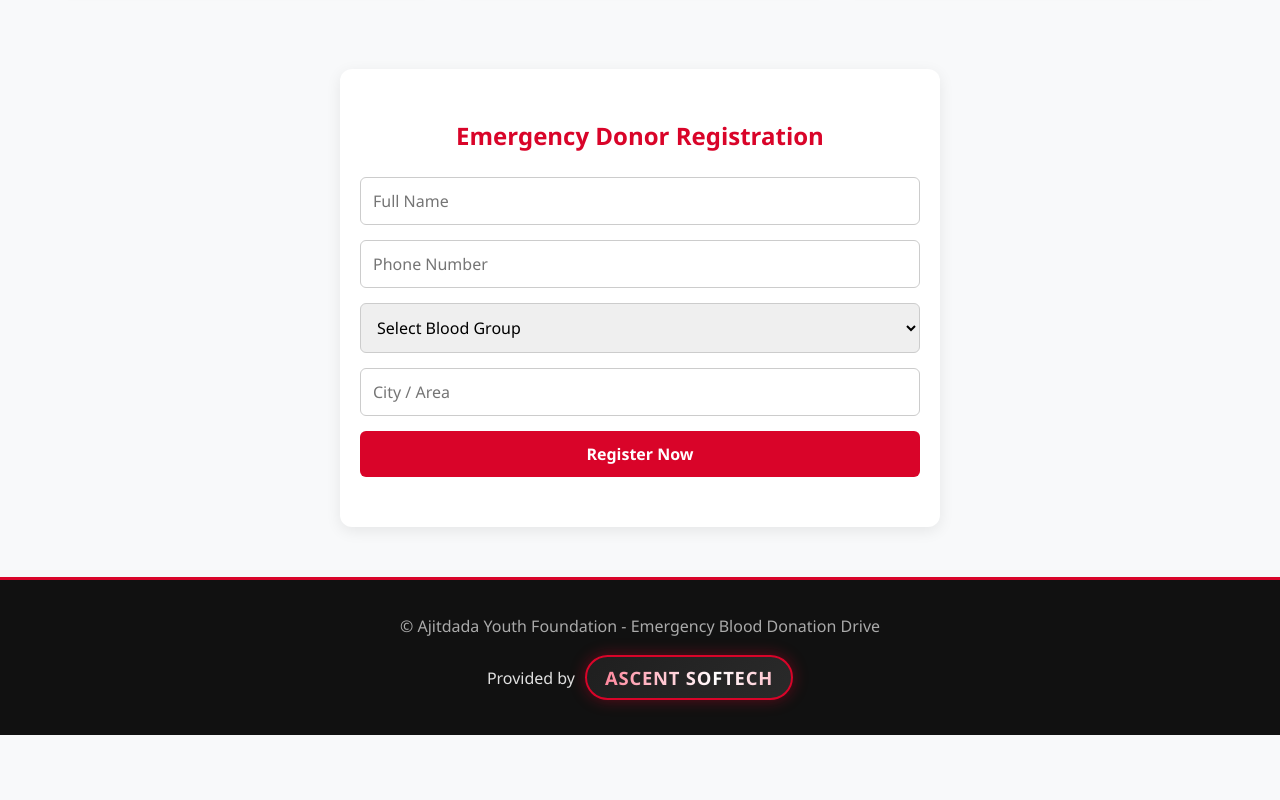
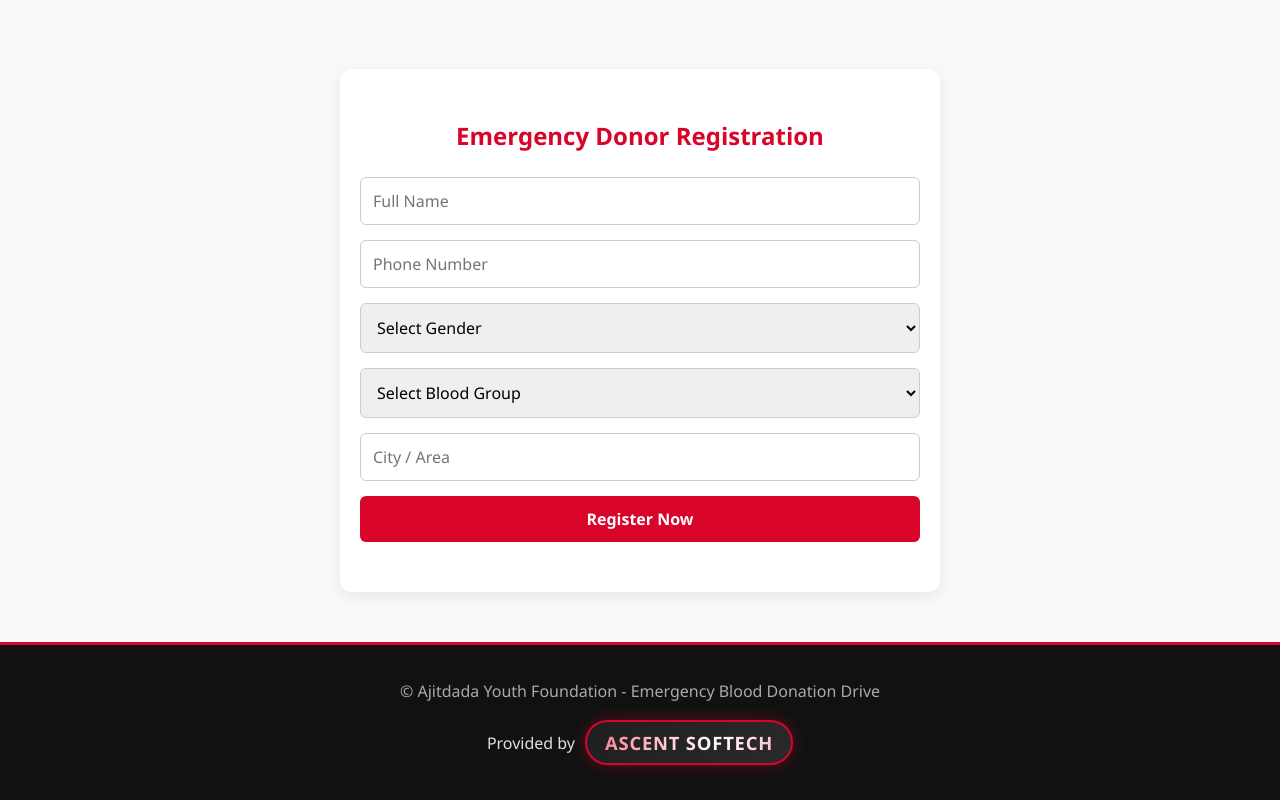
Before and after one commit to shraupawar44-cloud/blood_donation, a plain HTML site: page index.html in a window 1280 px wide. Shown: the part 2861-3661 px from the top of the page. Before the commit the page ends 3596 px from the top, so only its background shows below. Drawn offline with Linux system fonts and the light colour scheme; files whose address does not match are found by name.

Commit message:
Update index.html

```diff
--- a/index.html
+++ b/index.html
@@ -176,6 +176,12 @@
     <form id="donorForm">
       <input type="text" id="fullName" placeholder="Full Name" required />
       <input type="tel" id="phone" placeholder="Phone Number" required />
+      <select id="gender" required>
+    <option value="">Select Gender</option>
+    <option value="Male">👨 Male</option>
+    <option value="Female">👩 Female</option>
+    <option value="Other">⚧ Other</option>
+</select>
       <select id="bloodGroup" required>
         <option value="">Select Blood Group</option>
         <option value="A+">A+</option>
```
